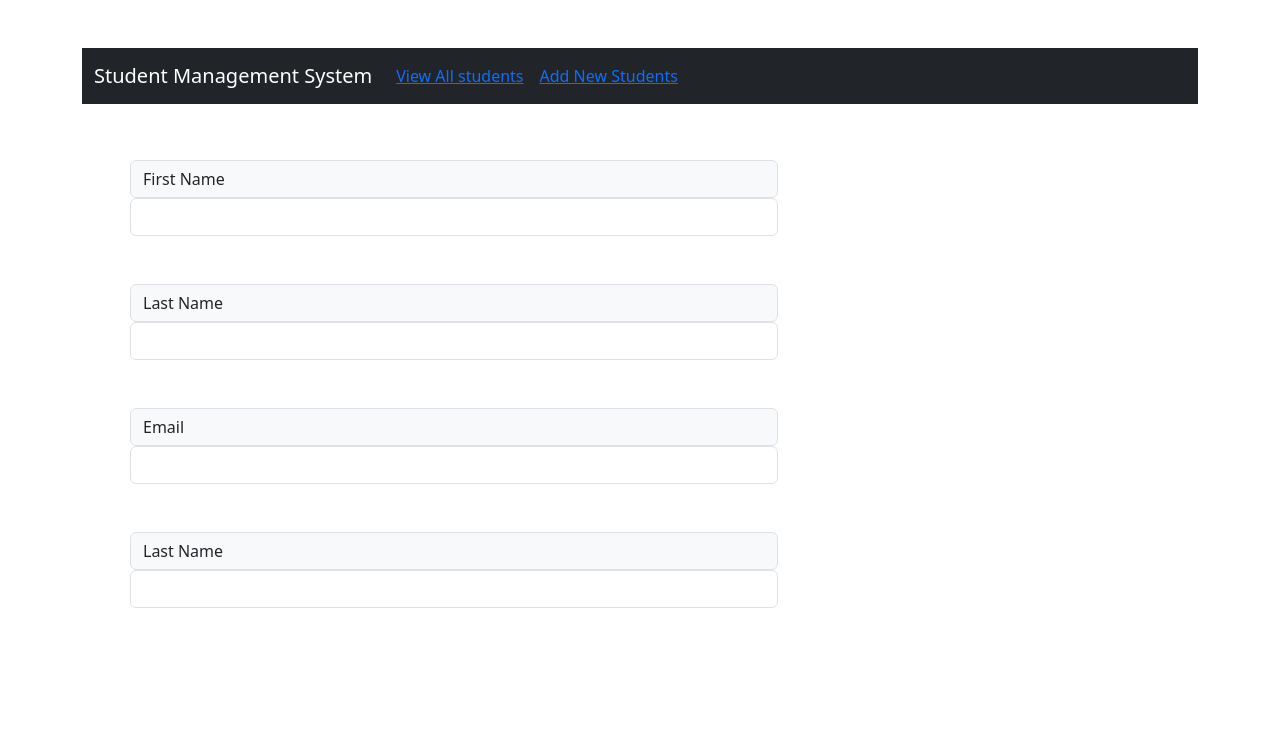
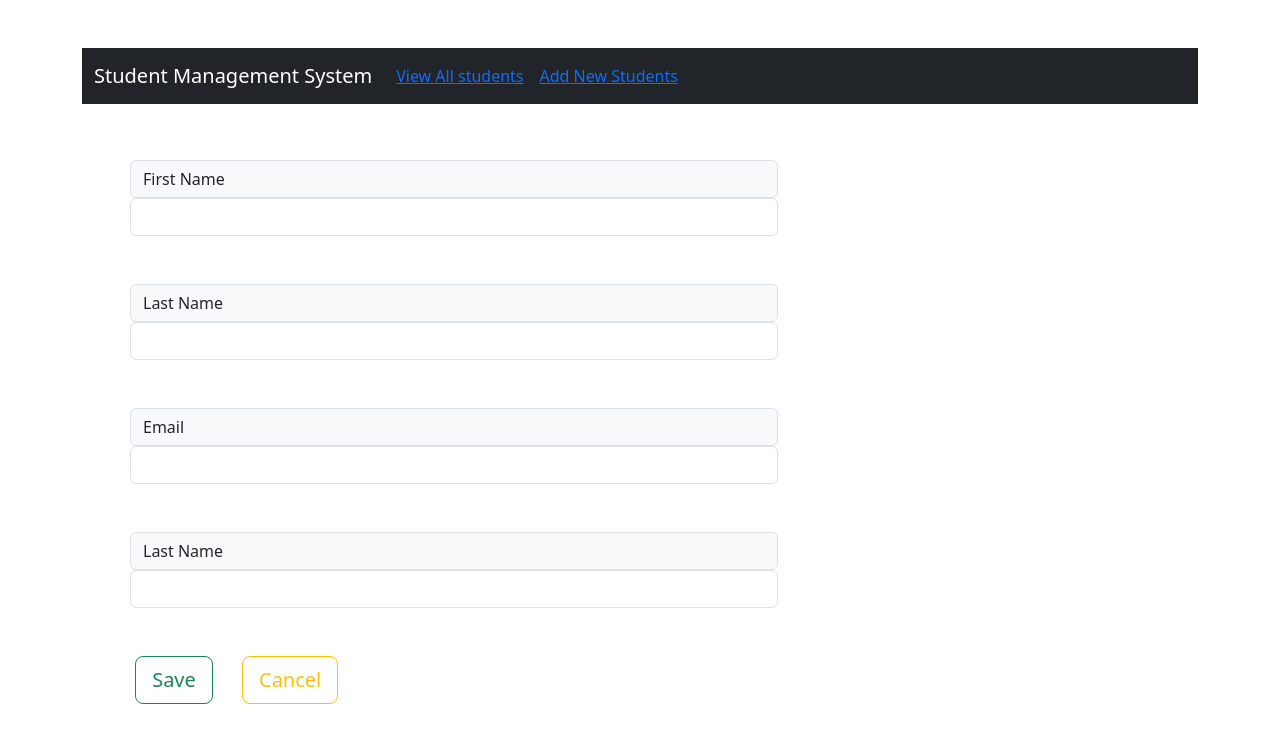
Before and after one commit to StudentManagementSystem-DS/student-management-frontend, a React (Create React App) app: page /add-students in a window 1280 px wide. Shown: the top 742 px of the page. Built offline with nearby package versions, Linux system fonts and the light colour scheme.

Commit message:
add: save and cancel buttons with style in AddStudent component

```diff
--- a/src/component/student/AddStudent.js
+++ b/src/component/student/AddStudent.js
@@ -79,6 +79,24 @@ const AddStudent = () => {
             onChange={(e) => handleInputChange(e)}/>
         </div>
 
+        <div className='row mb-5'>
+          <div className='col-sm-2'>
+            <button
+            type='submit'
+            className='btn btn-outline-success btn-lg'>
+            Save
+            </button>
+          </div>
+
+          <div className='col-sm-2'>
+            <button
+            type='submit'
+            className='btn btn-outline-warning btn-lg'>
+            Cancel
+            </button>
+          </div>
+        </div>
+
       </form>
     </div>
   );
```
